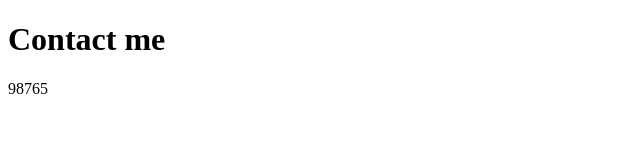
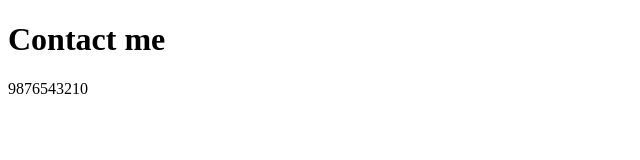
Before and after one commit to kalyani-bhumireddy/Tortoise_git_demo, a plain HTML site: page contact.html in a window 1280 px wide. Shown: the full height of the page, 0-640 px from the left. Drawn offline with Linux system fonts and the light colour scheme.

Commit message:
Update contact.html

```diff
--- a/contact.html
+++ b/contact.html
@@ -5,6 +5,6 @@
 <body>
 
 <h1>Contact me</h1>
-<p>98765</p>
+<p>9876543210</p>
 </body>
 </html>
```
